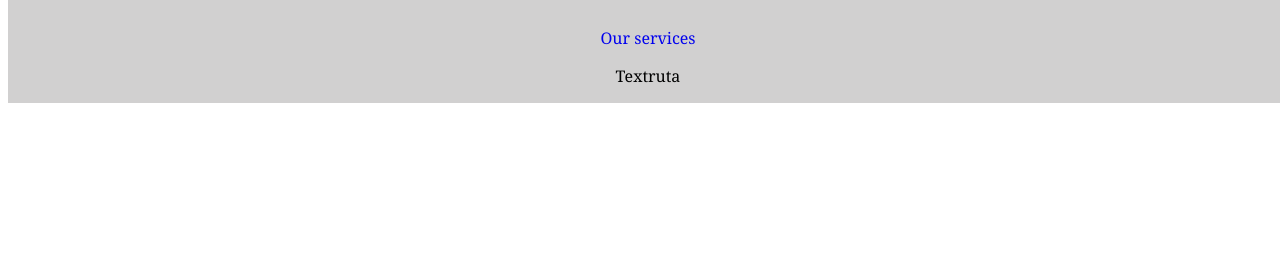
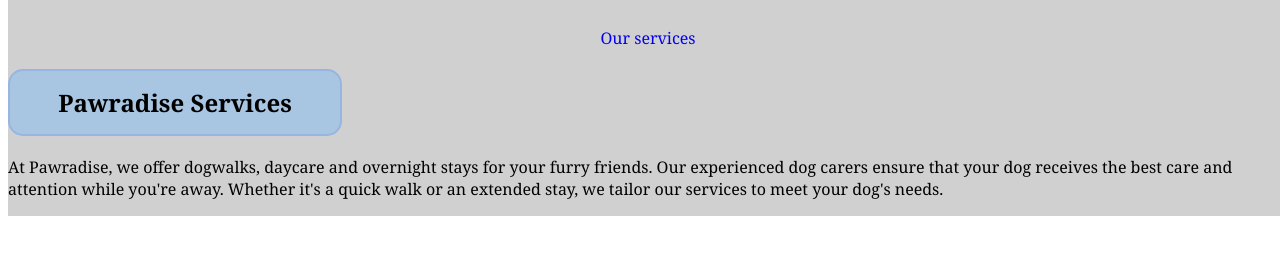
Before and after one commit to aen-work/Grupparbete, a plain HTML site: page index.html in a window 1280 px wide. Shown: the part 715-970 px from the top of the page. Drawn offline with Linux system fonts and the light colour scheme.

Commit message:
Added div text box

```diff
--- a/index.html
+++ b/index.html
@@ -54,7 +54,10 @@
         <article>
             <a href="products.html">Our services</a>
             <img src="" alt="">
-            <p>Textruta</p>
+            <div class="text-box">
+                <h2>Pawradise Services</h2>
+                <p>At Pawradise, we offer dogwalks, daycare and overnight stays for your furry friends. Our experienced dog carers ensure that your dog receives the best care and attention while you're away. Whether it's a quick walk or an extended stay, we tailor our services to meet your dog's needs.</p>
+            </div>
         </article>
         <span>
             <!-- Länk till recensioner -->
```
